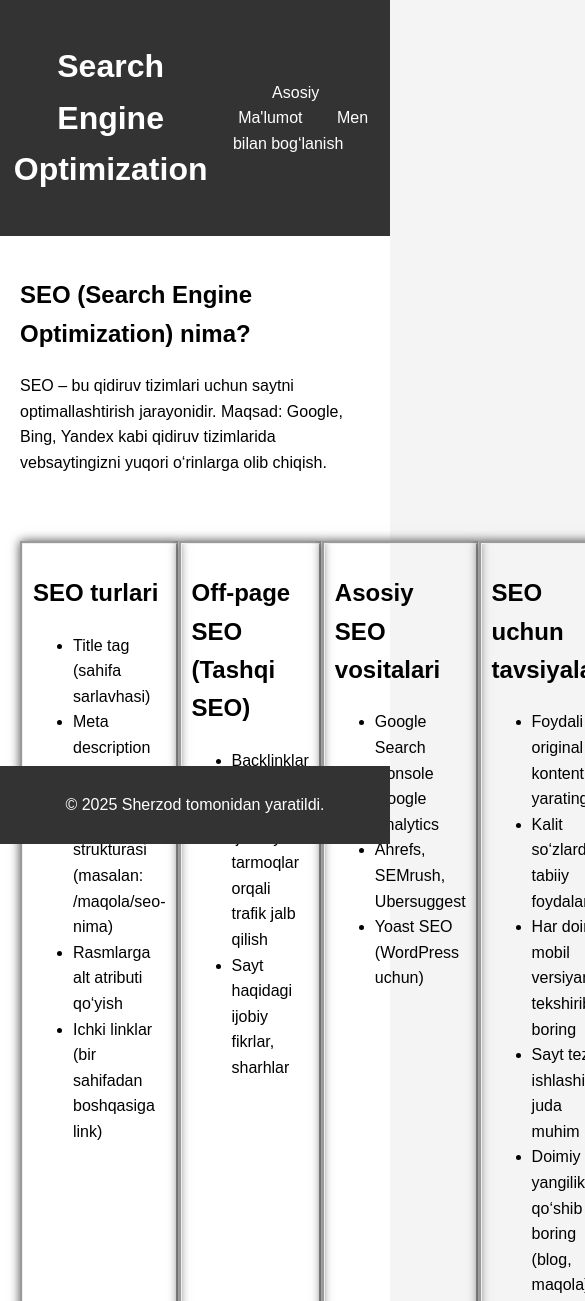
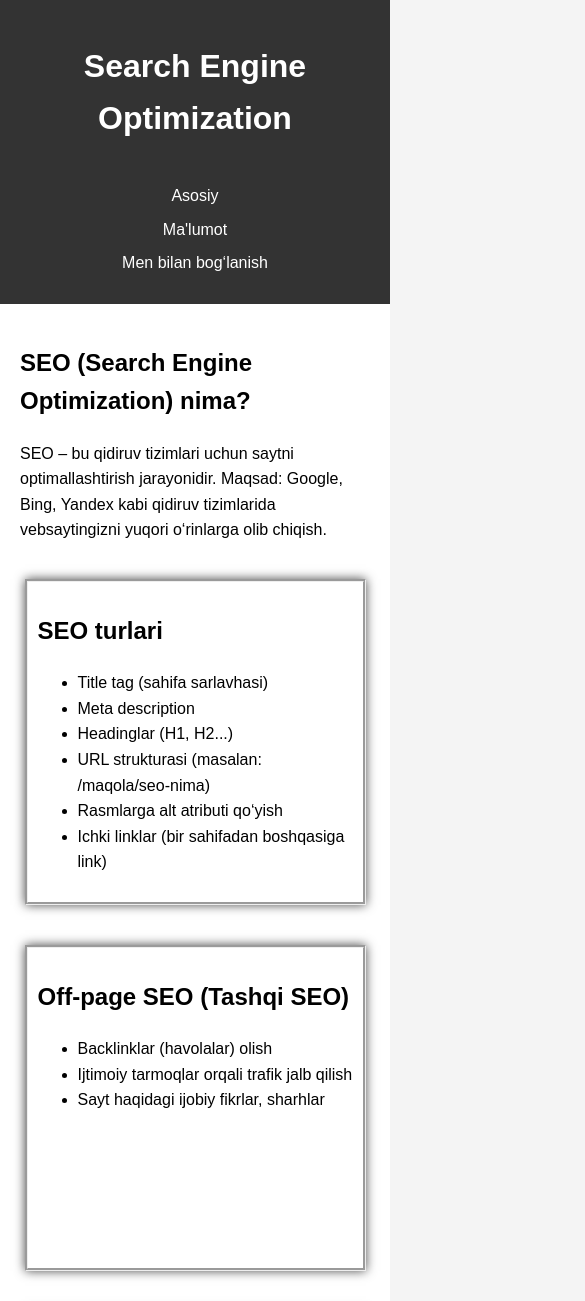
Before and after one commit to SherzodAtaxonov/SEO-ma-lumot, a plain HTML site: page malumot.html in a window 390 px wide. Shown: the top 1301 px of the page, 585 px wide, since content can reach past the window. Drawn offline with Linux system fonts and the light colour scheme.

Commit message:
Update style.css

```diff
--- a/style.css
+++ b/style.css
@@ -10,10 +10,15 @@ header {
     background-color: #333;
     color: white;
     padding: 20px 10px;
-    text-align: center;
     display: flex;
     align-items: center;
     justify-content: space-between;
+    flex-wrap: wrap;
+    text-align: center;
+}
+
+nav {
+    margin-top: 10px;
 }
 
 nav a {
@@ -30,16 +35,22 @@ main {
     padding: 20px;
     background-color: white;
 }
-.mainDiv{
+
+.mainDiv {
     display: flex;
     justify-content: space-between;
+    flex-wrap: wrap;
+    gap: 20px;
 }
-div{
-    width: 400px;
-    margin-top: 50px;
+
+.mainDiv div {
+    flex: 1 1 300px;
+    max-width: 400px;
+    margin-top: 20px;
     border-style: groove;
     padding: 10px;
     box-shadow: 0 0 10px rgba(0, 0, 0, 0.7);
+    background: #fff;
 }
 
 footer {
@@ -47,7 +58,27 @@ footer {
     color: white;
     text-align: center;
     padding: 10px 0;
-    position: fixed;
-    bottom: 0;
+    position: relative;
     width: 100%;
 }
+
+@media (max-width: 768px) {
+    header {
+        flex-direction: column;
+    }
+
+    nav a {
+        display: block;
+        margin: 8px 0;
+    }
+
+    .mainDiv {
+        flex-direction: column;
+        align-items: center;
+    }
+
+    .mainDiv div {
+        width: 90%;
+        max-width: 100%;
+    }
+}
```
